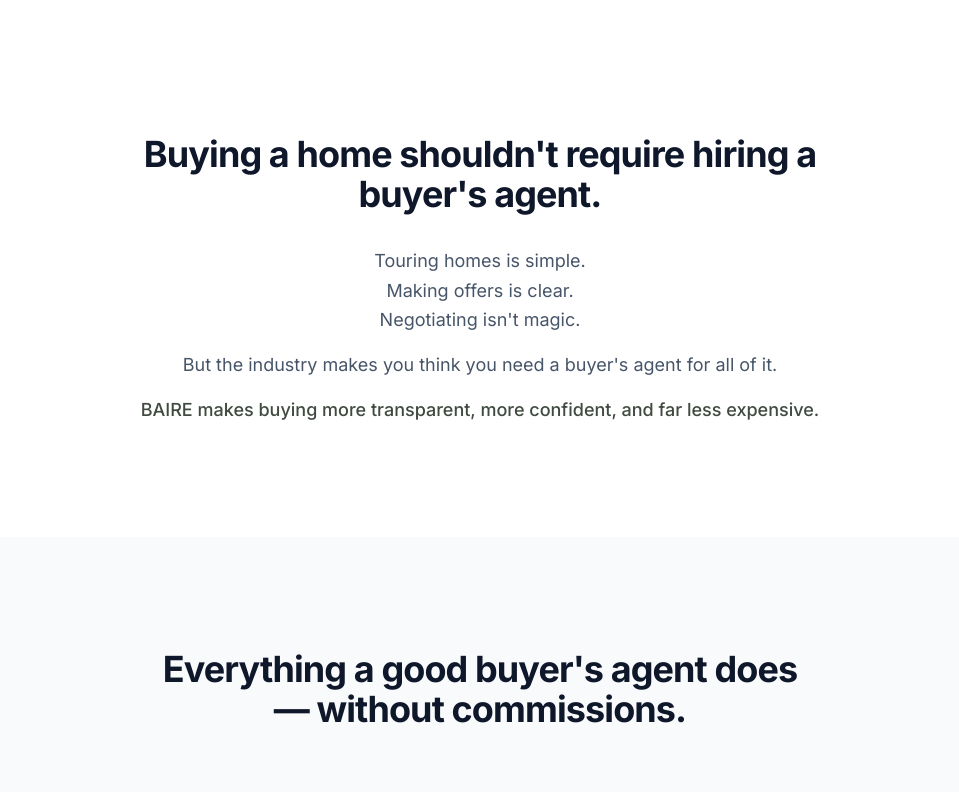
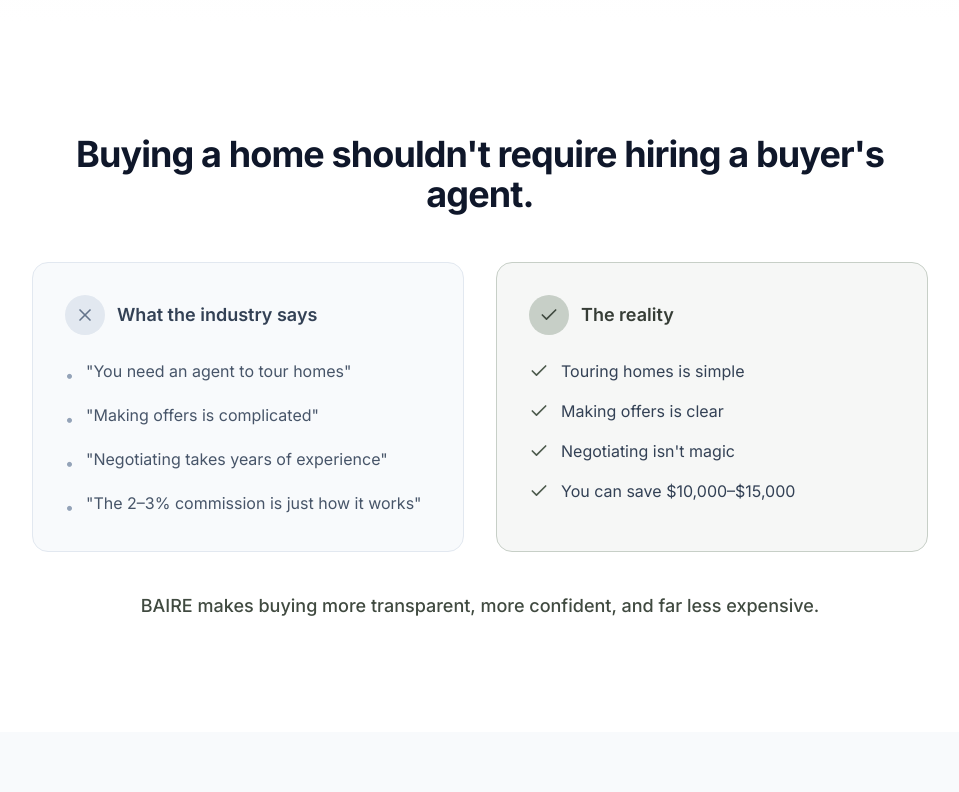
Before and after one commit to geoffbailey114/baireapp, a Next.js app: page / in a window 1280 px wide. Shown: the part 620-1412 px from the top of the page, without its empty margins (160-1119 px from the left). Built offline with nearby package versions, Linux system fonts and the light colour scheme.

Commit message:
Update problem-section.tsx

```diff
--- a/components/problem-section.tsx
+++ b/components/problem-section.tsx
@@ -1,6 +1,7 @@
 'use client'
 
 import { motion } from 'framer-motion'
+import { X, Check } from 'lucide-react'
 
 export function ProblemSection() {
   return (
@@ -11,24 +12,79 @@ export function ProblemSection() {
           whileInView={{ opacity: 1, y: 0 }}
           viewport={{ once: true }}
           transition={{ duration: 0.5 }}
-          className="mx-auto max-w-3xl text-center"
+          className="mx-auto max-w-4xl"
         >
-          <h2 className="text-3xl font-bold tracking-tight text-slate-900 sm:text-4xl">
+          <h2 className="text-3xl font-bold tracking-tight text-slate-900 sm:text-4xl text-center mb-12">
             Buying a home shouldn't require hiring a buyer's agent.
           </h2>
-          <div className="mt-8 text-lg text-slate-600 leading-relaxed space-y-4">
-            <p>
-              Touring homes is simple.<br />
-              Making offers is clear.<br />
-              Negotiating isn't magic.
-            </p>
-            <p>
-              But the industry makes you think you need a buyer's agent for all of it.
-            </p>
-            <p className="text-sage-700 font-medium">
-              BAIRE makes buying more transparent, more confident, and far less expensive.
-            </p>
+
+          <div className="grid md:grid-cols-2 gap-8">
+            {/* What the industry says */}
+            <div className="rounded-2xl border border-slate-200 bg-slate-50 p-8">
+              <div className="flex items-center gap-3 mb-6">
+                <div className="flex h-10 w-10 items-center justify-center rounded-full bg-slate-200">
+                  <X className="h-5 w-5 text-slate-500" />
+                </div>
+                <h3 className="text-lg font-semibold text-slate-700">What the industry says</h3>
+              </div>
+              <ul className="space-y-4 text-slate-600">
+                <li className="flex items-start gap-3">
+                  <span className="text-slate-400 mt-1">•</span>
+                  <span>"You need an agent to tour homes"</span>
+                </li>
+                <li className="flex items-start gap-3">
+                  <span className="text-slate-400 mt-1">•</span>
+                  <span>"Making offers is complicated"</span>
+                </li>
+                <li className="flex items-start gap-3">
+                  <span className="text-slate-400 mt-1">•</span>
+                  <span>"Negotiating takes years of experience"</span>
+                </li>
+                <li className="flex items-start gap-3">
+                  <span className="text-slate-400 mt-1">•</span>
+                  <span>"The 2–3% commission is just how it works"</span>
+                </li>
+              </ul>
+            </div>
+
+            {/* The reality */}
+            <div className="rounded-2xl border border-sage-200 bg-sage-50 p-8">
+              <div className="flex items-center gap-3 mb-6">
+                <div className="flex h-10 w-10 items-center justify-center rounded-full bg-sage-200">
+                  <Check className="h-5 w-5 text-sage-700" />
+                </div>
+                <h3 className="text-lg font-semibold text-sage-800">The reality</h3>
+              </div>
+              <ul className="space-y-4 text-slate-700">
+                <li className="flex items-start gap-3">
+                  <Check className="h-5 w-5 text-sage-600 mt-0.5 flex-shrink-0" />
+                  <span>Touring homes is simple</span>
+                </li>
+                <li className="flex items-start gap-3">
+                  <Check className="h-5 w-5 text-sage-600 mt-0.5 flex-shrink-0" />
+                  <span>Making offers is clear</span>
+                </li>
+                <li className="flex items-start gap-3">
+                  <Check className="h-5 w-5 text-sage-600 mt-0.5 flex-shrink-0" />
+                  <span>Negotiating isn't magic</span>
+                </li>
+                <li className="flex items-start gap-3">
+                  <Check className="h-5 w-5 text-sage-600 mt-0.5 flex-shrink-0" />
+                  <span>You can save $10,000–$15,000</span>
+                </li>
+              </ul>
+            </div>
           </div>
+
+          <motion.p
+            initial={{ opacity: 0, y: 10 }}
+            whileInView={{ opacity: 1, y: 0 }}
+            viewport={{ once: true }}
+            transition={{ duration: 0.5, delay: 0.2 }}
+            className="mt-10 text-center text-lg text-sage-700 font-medium"
+          >
+            BAIRE makes buying more transparent, more confident, and far less expensive.
+          </motion.p>
         </motion.div>
       </div>
     </section>
```
